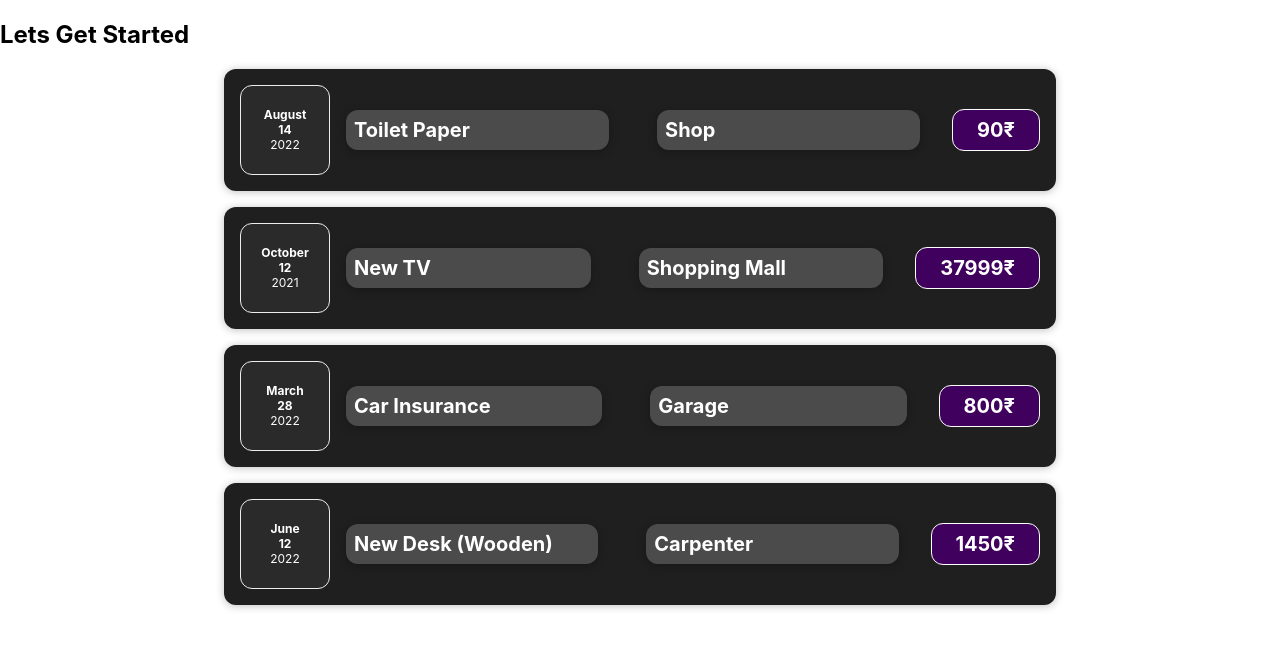
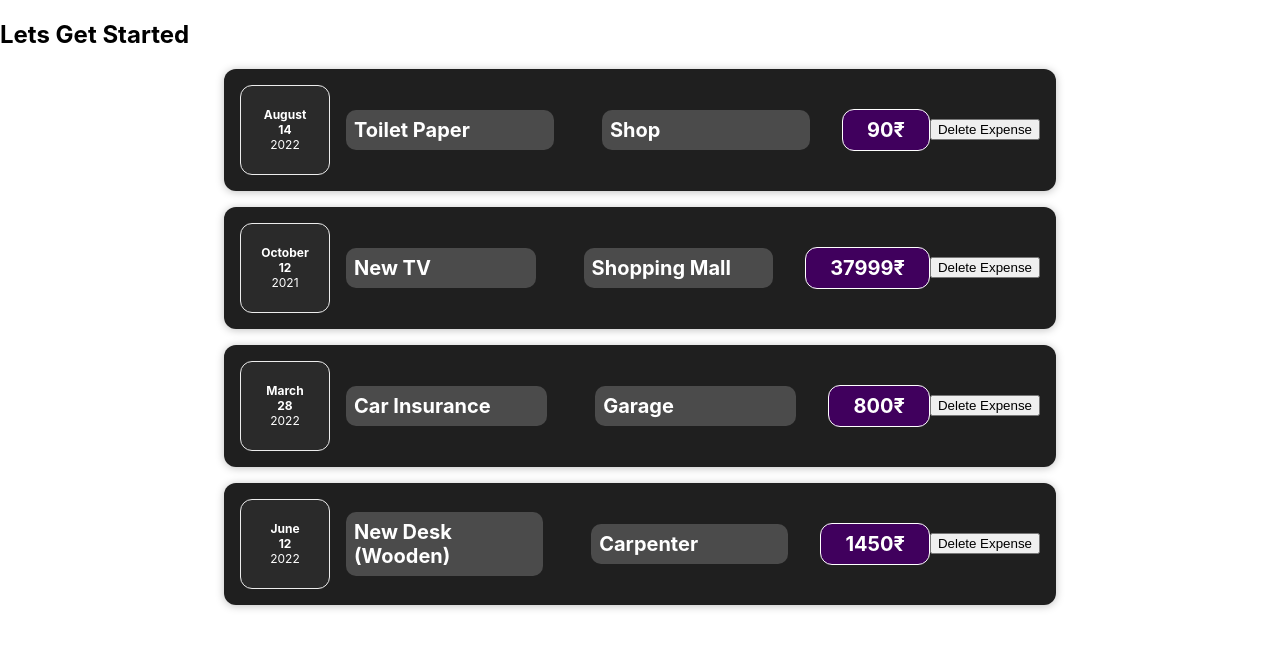
Before and after one commit to Mayukh360/React-project-ExpenseTracker, a React (Create React App) app: page / in a window 1280 px wide. Shown: the top 648 px of the page. Built offline with nearby package versions, Linux system fonts and the light colour scheme.

Commit message:
Adding Delete Expense without Stying

```diff
--- a/src/Components/Expenses/ExpenseItem.css
+++ b/src/Components/Expenses/ExpenseItem.css
@@ -2,10 +2,10 @@
     display: flex;
     justify-content: space-between;
     align-items: center;
-    box-shadow: 0 2px 8px rgba(0, 0, 0, 0.25);
+    /* box-shadow: 0 2px 8px rgba(0, 0, 0, 0.25); */
     padding: 0.5rem;
     margin: 1rem 0;
-    border-radius: 12px;
+    /* border-radius: 12px; */
     background-color: #4b4b4b;
   }
 
@@ -25,6 +25,9 @@
     flex: 1;
     margin: 0 1rem;
     color: white;
+    padding: 0.5rem;
+    border-radius: 10px;
+
   }
 
   .expense-item__price {
--- a/src/Components/Expenses/ExpenseItem.js
+++ b/src/Components/Expenses/ExpenseItem.js
@@ -1,18 +1,29 @@
+import React, { useState } from "react";
 import ExpenseDetails from "./ExpenseDetails.js";
 import ExpenseDate from "./ExpenseDate.js";
 import "./ExpenseItem.css";
 import "./Expenses.css";
+import card from "./card.js"
 
 
 const ExpenseItem=(props)=> {
+  const [isDeleted, setIsDeleted] = useState(false);
 
+  const deleteExpense = () => {
+    setIsDeleted(true);
+  };
+
+  if (isDeleted) {
+    return null;
+  }
   return (
-    <div className="expense-item expenses">
+    <card className="expense-item expenses">
      <ExpenseDate date={props.date}/>
       <div className="expense-item__description">
       <ExpenseDetails title={props.title} location={props.location} amount={props.amount}/>
       </div>
-    </div>
+      <button onClick={deleteExpense}>Delete Expense</button>
+    </card>
   );
 }
 
--- /dev/null
+++ b/src/Components/Expenses/card.css
@@ -0,0 +1,4 @@
+.card{
+    border-radius: 12px;
+    box-shadow: 0 1px 8px rgba(0,0,0,0.25);
+}
--- /dev/null
+++ b/src/Components/Expenses/card.js
@@ -0,0 +1,9 @@
+import "./card.css"
+
+function card(props){
+
+    return (
+        <div className="card">{props.children}</div>
+    );
+}
+export default card;
```
